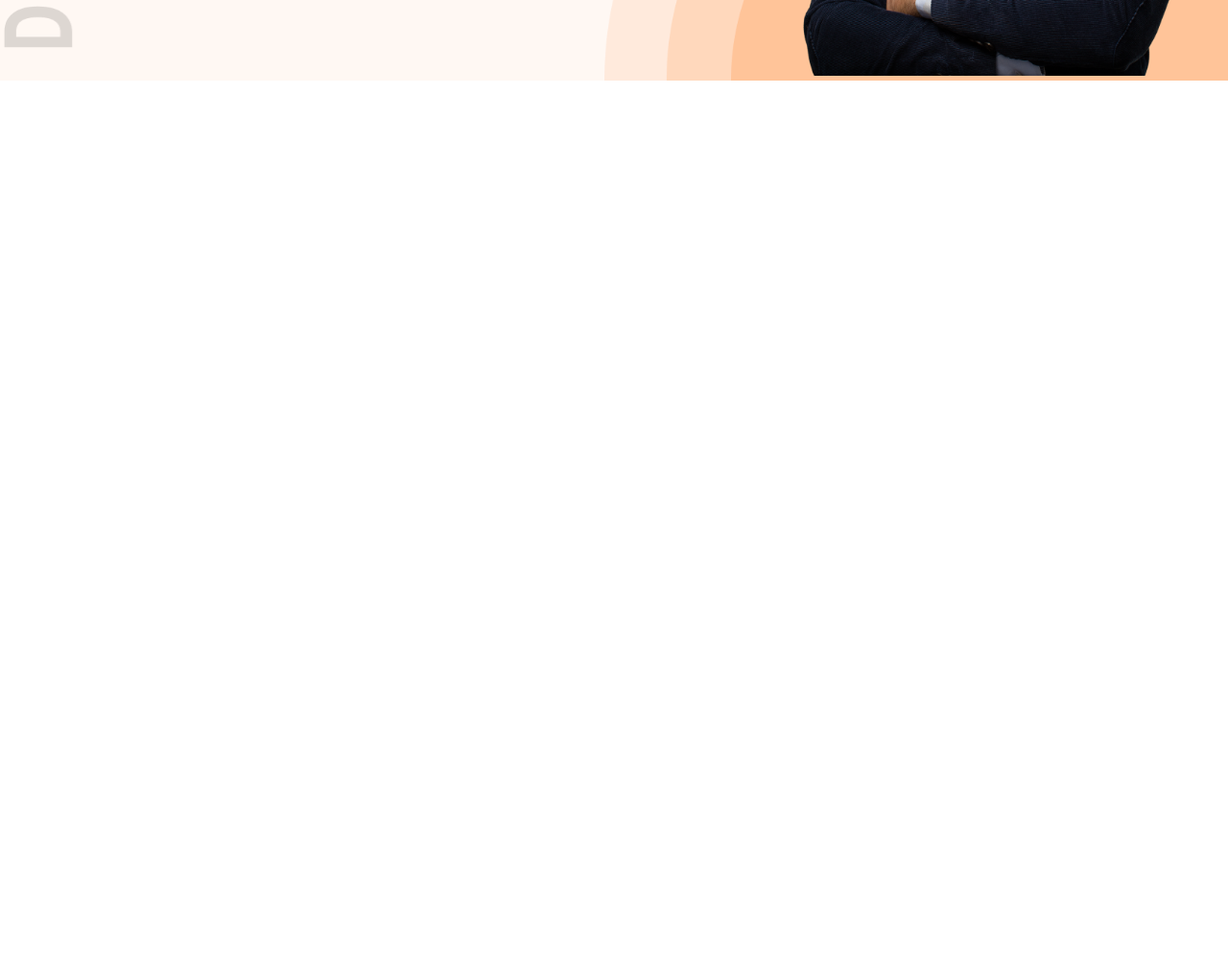
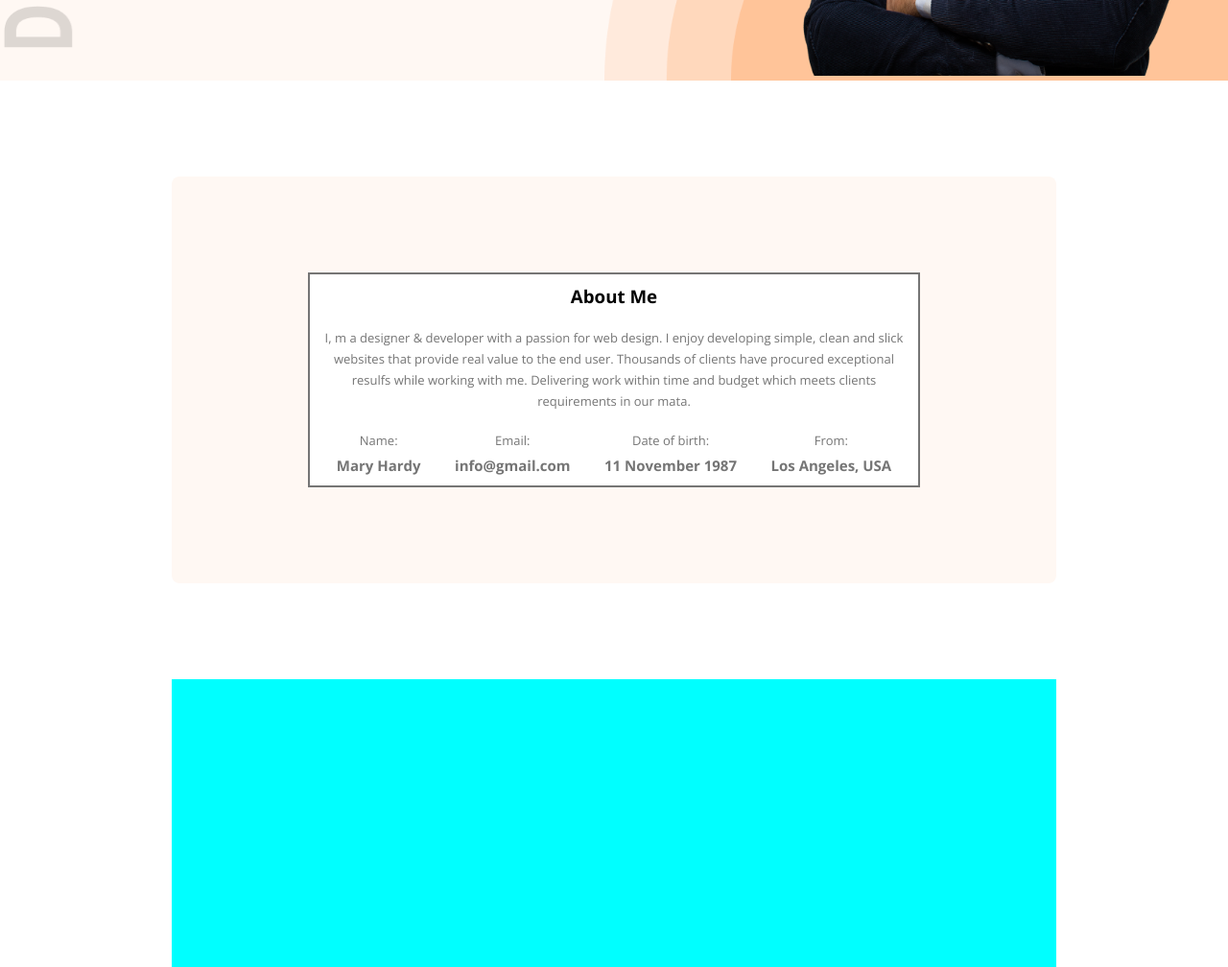
Before and after one commit to AAzizshishir/web-portfolio, a plain HTML site: page index.html in a window 1280 px wide. Shown: the part 500-1508 px from the top of the page at 96% size. Before the commit the page ends 800 px from the top, so only its background shows below. Drawn offline with nearby package versions, Linux system fonts and the light colour scheme.

Commit message:
added about section and styles

```diff
--- a/index.html
+++ b/index.html
@@ -49,8 +49,43 @@
       <!-- Hero section end -->
     </header>
     <!-- Header section end -->
-     <!-- About Section -->
-    <section class="about"></section>
-    <footer></footer>
+    <!-- About Section -->
+   <main>
+    <section class="about">
+        <div class="about-content">
+          <h3 class="about-title">About Me</h3>
+          <p class="description">
+            I, m a designer & developer with a passion for web design. I enjoy
+            developing simple, clean and slick websites that provide real value to
+            the end user. Thousands of clients have procured exceptional resulfs
+            while working with me. Delivering work within time and budget which
+            meets clients requirements in our mata.
+          </p>
+          <div class="about-contact">
+            <div>
+              <p>Name:</p>
+              <span>Mary Hardy</span>
+            </div>
+            <div>
+              <p>Email:</p>
+              <span>info@gmail.com</span>
+            </div>
+            <div>
+              <p>Date of birth:</p>
+              <span>11 November 1987</span>
+            </div>
+            <div>
+              <p>From:</p>
+              <span>Los Angeles, USA</span>
+            </div>
+          </div>
+        </div>
+      </section>
+      <!-- Skills section -->
+       <section class="skills">
+
+       </section>
+      <footer></footer>
+   </main>
   </body>
 </html>
--- a/style.css
+++ b/style.css
@@ -93,7 +93,7 @@ body {
   line-height: 88px;
   letter-spacing: 0%;
 }
-.hero-content .description {
+.description {
   color: var(--textColor);
   font-size: 13px;
   font-weight: 400;
@@ -107,12 +107,12 @@ body {
   color: var(--bgColor);
   margin-left: 10px;
 }
-.contact-btn:hover{
-    background-color: var(--bgColor);
-    color: #fff;
+.contact-btn:hover {
+  background-color: var(--bgColor);
+  color: #fff;
 }
-.contact-btn i{
-    color: var(--bgColor);
+.contact-btn i {
+  color: var(--bgColor);
 }
 
 .hero-section .hero-image img {
@@ -120,4 +120,51 @@ body {
   width: 443px;
 }
 
+/* Main */
+main {
+  width: 72%;
+  margin: auto;
+}
+
 /* About Section Style */
+.about {
+  background-color: rgb(255, 248, 243);
+  margin: 100px 0;
+  padding: 100px 0;
+  border-radius: 8px;
+}
+.about-content {
+  width: 638px;
+  margin: auto;
+  background-color: #fff;
+  text-align: center;
+  border: 2px solid var(--textColor);
+  padding: 10px;
+}
+.about .about-contact {
+  width: 100%;
+  display: flex;
+  align-items: center;
+  justify-content: space-around;
+}
+.about-contact p {
+  color: rgb(117, 117, 117);
+  font-size: 13px;
+  font-weight: 400;
+  line-height: 30px;
+  letter-spacing: 0%;
+  text-align: center;
+}
+.about-contact span {
+  color: rgb(117, 117, 117);
+  font-size: 15px;
+  font-weight: 700;
+  line-height: 22px;
+  letter-spacing: 0%;
+  text-align: center;
+}
+/* Skills Section Style */
+.skills {
+  background-color: aqua;
+  height: 300px;
+}
```
